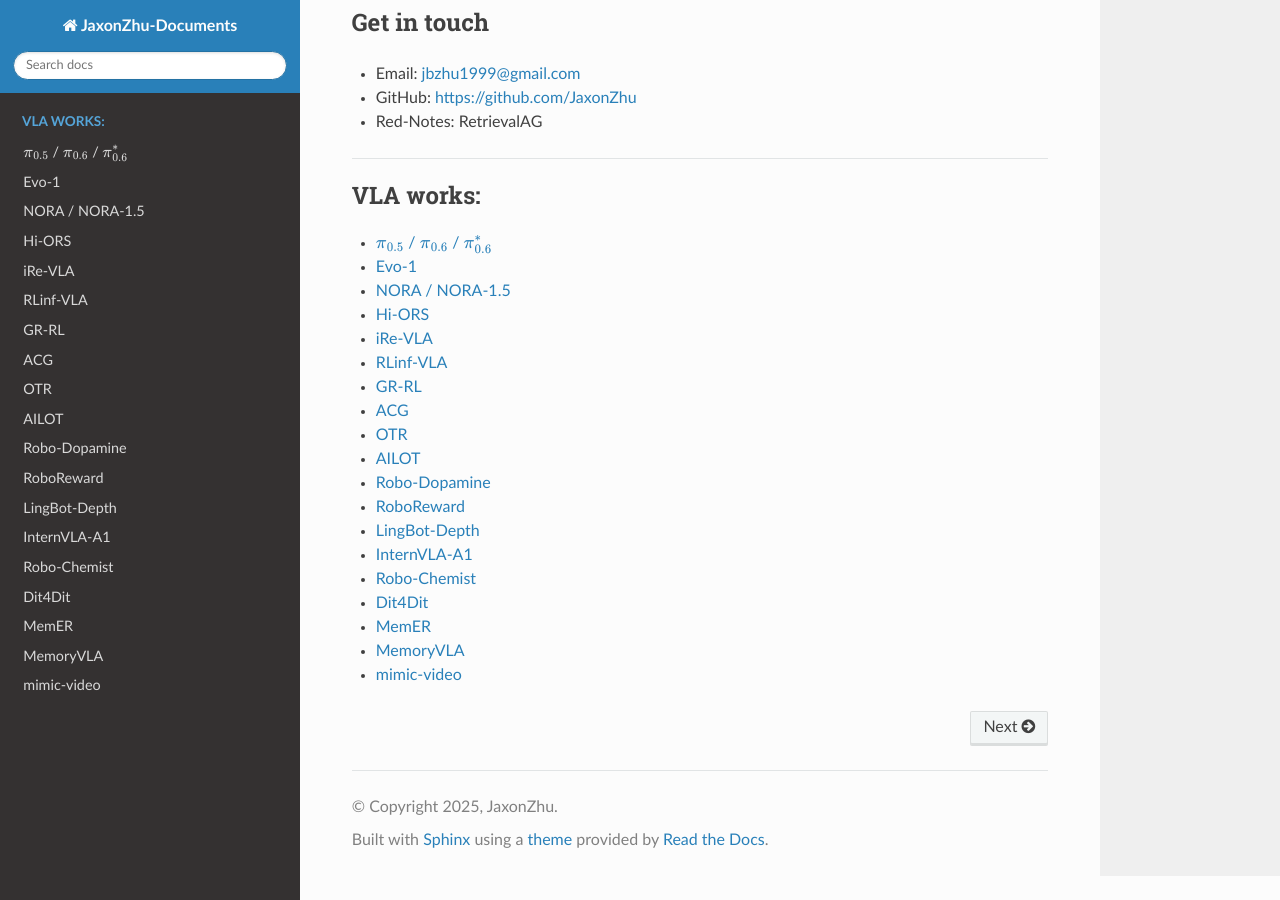
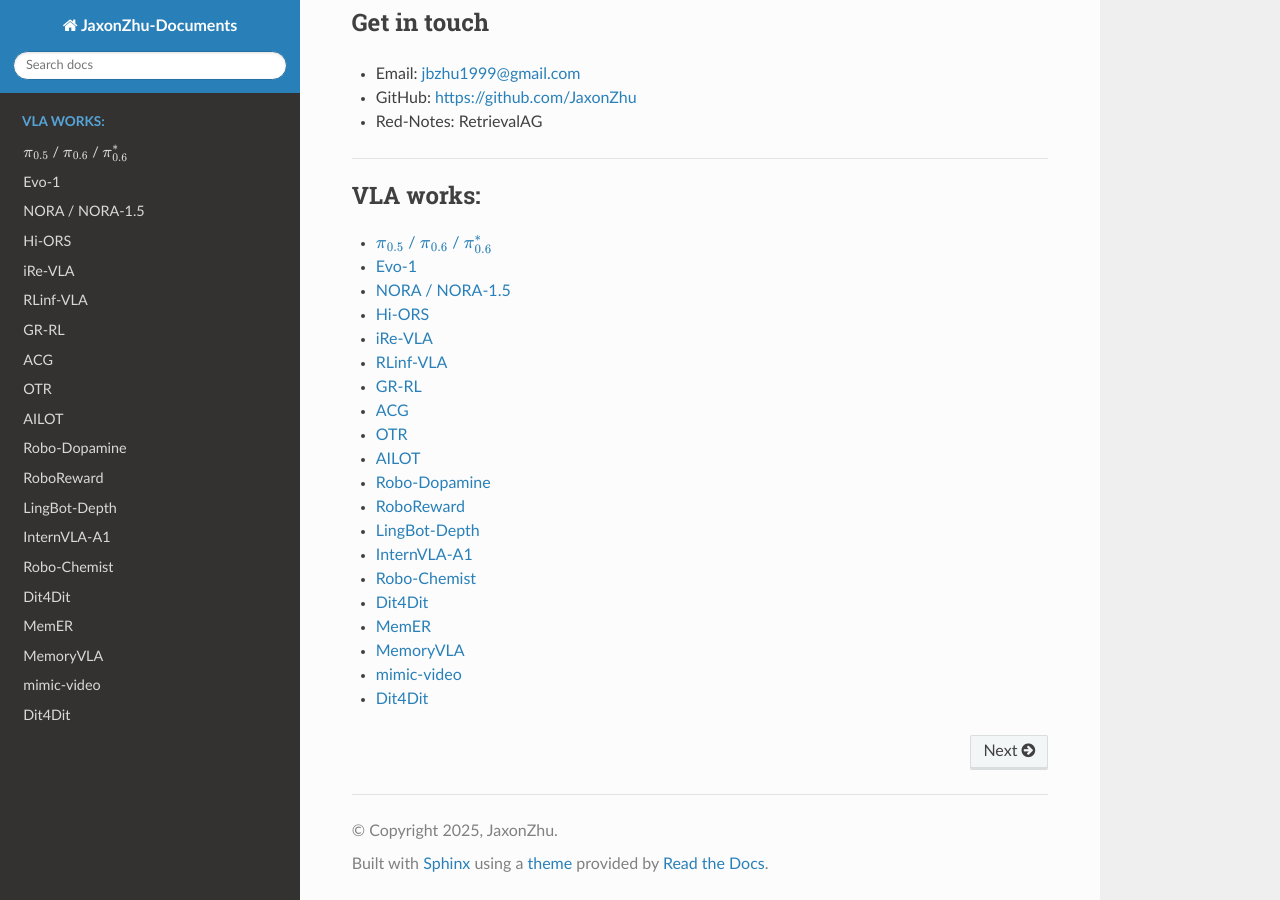
Before and after one commit to JaxonZhu/my-docs, a Sphinx documentation site: the page built from docs/source/index.rst, in a window 1280 px wide and 900 px high, scrolled down 920 px. Built offline with Sphinx 7.4.7 and the Read the Docs theme 3.1.0, drawn with Linux system fonts in a browser that asks for light colours; pages that are not in the unit, such as notebooks, are missing from menus.

Commit message:
2026.04.04 / aw-Windows / add Dit4Dit to docs index

```diff
--- a/docs/source/index.rst
+++ b/docs/source/index.rst
@@ -64,5 +64,6 @@ Get in touch
    index-MemER-HEAD
    index-MemoryVLA-HEAD
    index-mimic-video-HEAD
+   index-Dit4Dit-HEAD
 
    :caption: Engineering:
```
